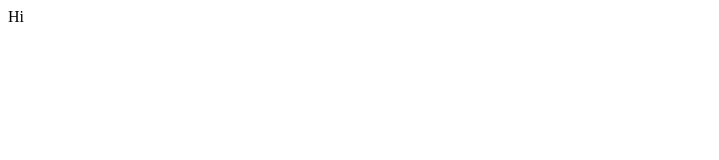
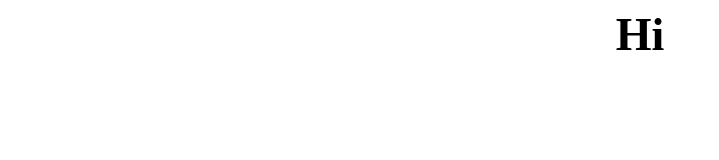
Before and after one commit to NoPanlc/My-resume, a plain HTML site: page index.html in a window 1280 px wide. Shown: the whole page, without its empty margins (0-719 px from the left). Drawn offline with Linux system fonts and the light colour scheme.

Commit message:
Second commit

```diff
--- a/style.css
+++ b/style.css
@@ -1,5 +1,6 @@
-.body {
-  background-image: url("/wallpapersden.com_tree-alone-dark-evening-4k_3840x2160.jpg");
-  background-repeat: no-repeat;
-  background-size: cover;
+.container {
+  display: flex;
+  justify-content: center;
+  font-weight: 900;
+  font-size: 46px;
 }
```
Also changed, not shown: 1 other file.
